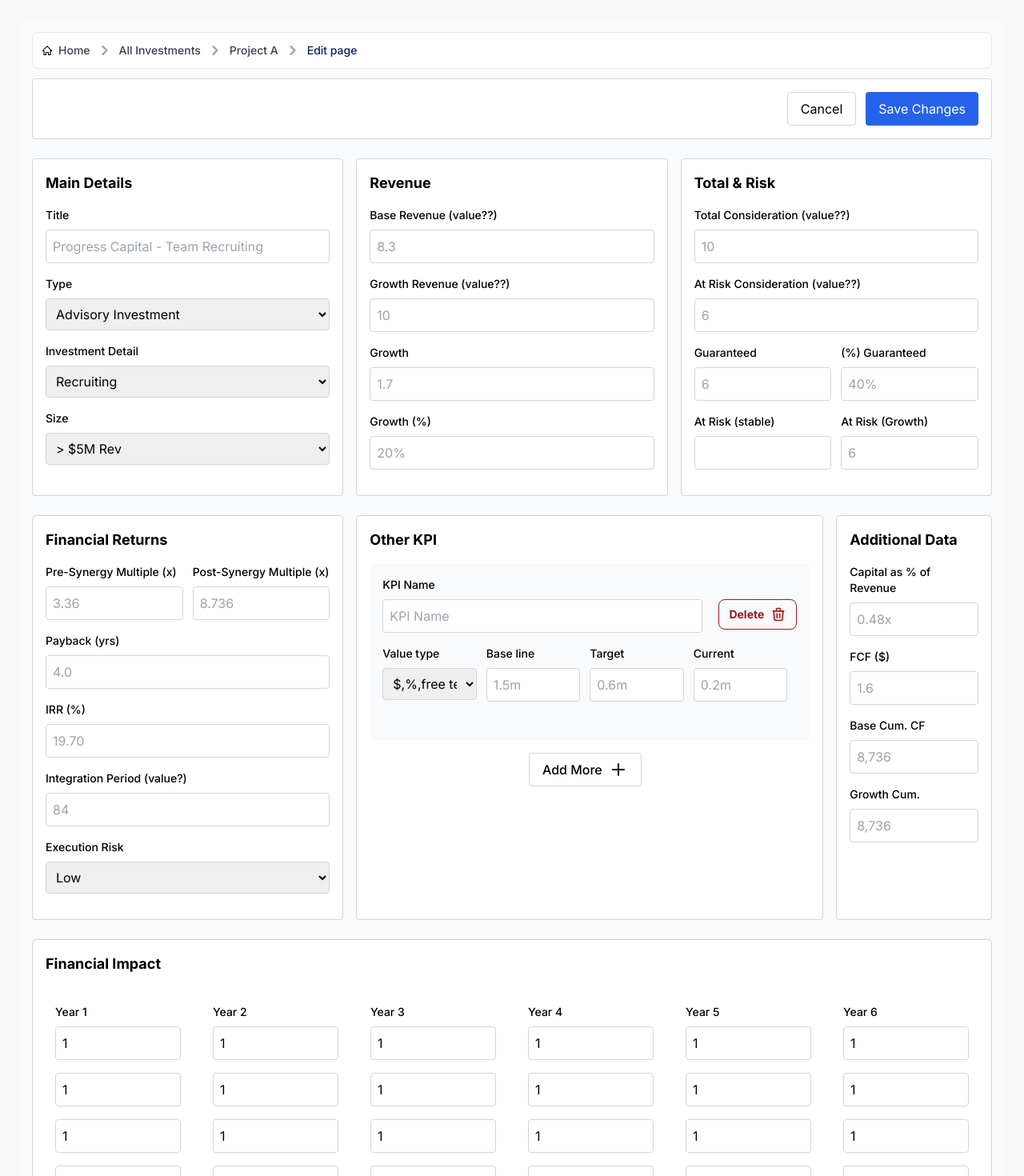
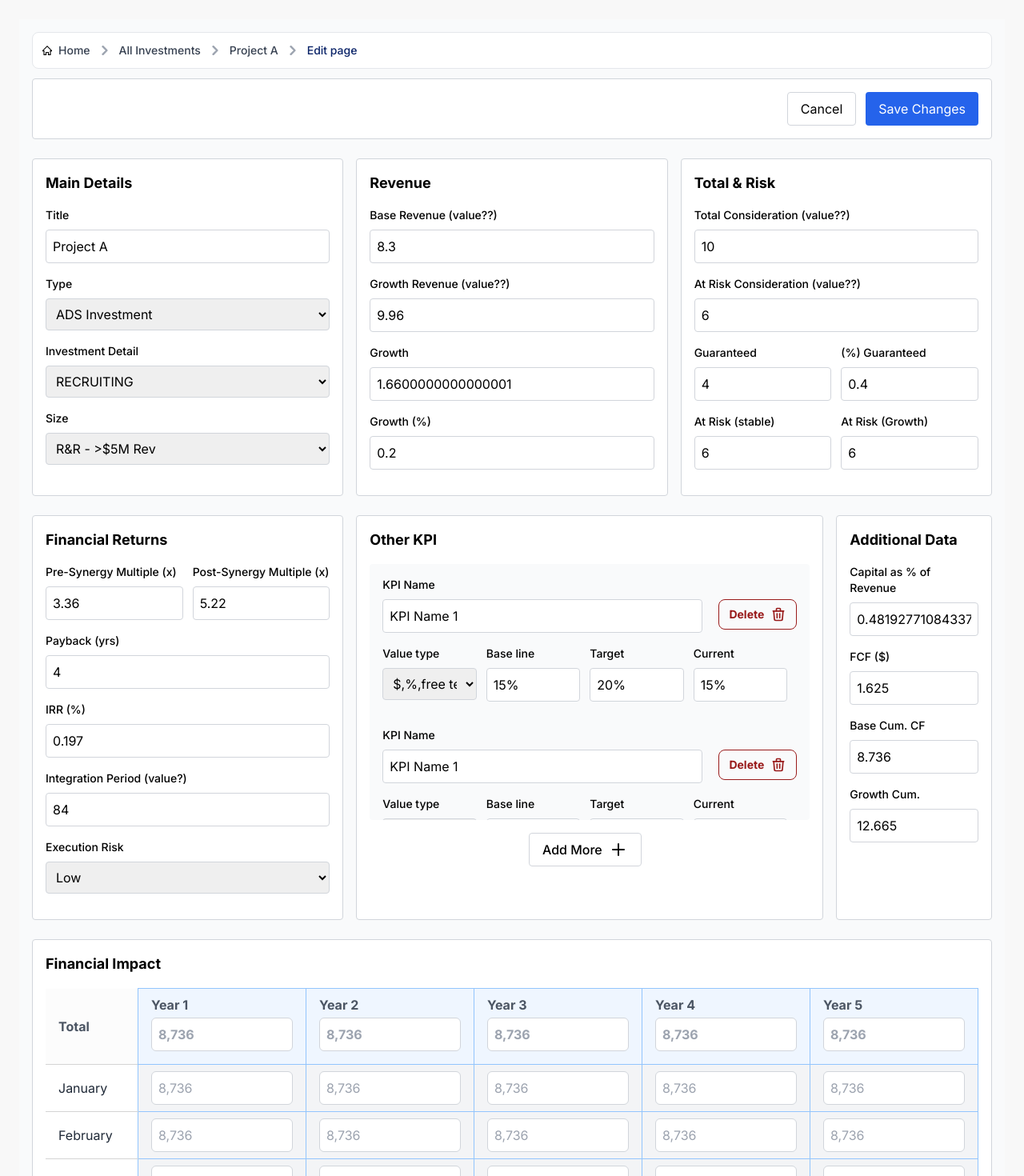
Before and after one commit to dtiadesse/investment, a Nuxt app: page /investment/edit/1 in a window 1280 px wide. Shown: the top 1470 px of the page at 80% size. Built offline with nearby package versions, Linux system fonts and the light colour scheme; data requests are answered from the project's data file.

Commit message:
design edit form page and chart js implemented

```diff
--- a/pages/investment/edit/[id].vue
+++ b/pages/investment/edit/[id].vue
@@ -5,11 +5,12 @@
       <Breadcrumb :breadCrumbItems="breadCrumbItems">
       </Breadcrumb>
     </section>
+
+    <form @submit.prevent="handleSubmit">
     <!-- Header -->
     <section class="flex p-4 border border-gray-300 rounded bg-white justify-end">
-      <button
-        class="bg-white border border-gray-300 mr-3 text-black px-4 py-2 rounded hover:bg-white-700">Cancel</button>
-      <button class="bg-blue-600 text-white px-4 py-2 rounded hover:bg-blue-700">Save Changes</button>
+      <button type="button" class="bg-white border border-gray-300 mr-3 text-black px-4 py-2 rounded hover:bg-white-700">Cancel</button>
+      <button type="submit" class="bg-blue-600 text-white px-4 py-2 rounded hover:bg-blue-700">Save Changes</button>
     </section>
 
     <!-- Main Grid -->
@@ -17,77 +18,80 @@
       <!-- Main Details -->
       <section class="p-4 border border-gray-300 rounded bg-white">
         <h2 class="text-lg font-bold mb-4">Main Details</h2>
-        <form>
           <label class="block text-sm font-medium mb-2">Title</label>
-          <input type="text" class="w-full p-2 border border-gray-300 rounded mb-4"
+          <input type="text" v-model="form.Title" class="w-full p-2 border border-gray-300 rounded mb-4"
             placeholder="Progress Capital - Team Recruiting" />
 
           <label class="block text-sm font-medium mb-2">Type</label>
-          <select class="w-full p-2 border border-gray-300 rounded mb-4">
-            <option>Advisory Investment</option>
+          <select v-model="form.InvestmentType" class="w-full p-2 border border-gray-300 rounded mb-4">
+            <option disabled value="">Select an type</option>
+            <option v-for="(value, index) in investmentType" :key="index" :value="value">
+              {{ value }}
+            </option>
           </select>
 
           <label class="block text-sm font-medium mb-2">Investment Detail</label>
-          <select class="w-full p-2 border border-gray-300 rounded mb-4">
-            <option>Recruiting</option>
+          <select v-model="form.InvestmentDetails" class="w-full p-2 border border-gray-300 rounded mb-4">
+            <option disabled value="">Select an Investment Details</option>
+            <option v-for="(value, index) in investmentDetails" :key="index" :value="value">
+              {{ value }}
+            </option>
           </select>
 
           <label class="block text-sm font-medium mb-2">Size</label>
-          <select class="w-full p-2 border border-gray-300 rounded">
-            <option> > $5M Rev</option>
+          <select v-model="form.Size" class="w-full p-2 border border-gray-300 rounded">
+            <option disabled value="">Select an size</option>
+            <option v-for="(value, index) in size" :key="index" :value="value">
+              {{ value }}
+            </option>
           </select>
-        </form>
       </section>
 
       <!-- Revenue -->
       <section class="p-4 border border-gray-300 rounded bg-white">
         <h2 class="text-lg font-bold mb-4">Revenue</h2>
-        <form>
           <label class="block text-sm font-medium mb-2">Base Revenue (value??)</label>
-          <input type="text" class="w-full p-2 border border-gray-300 rounded mb-4" placeholder="8.3" />
+          <input v-model="form.BaseRevenue" type="text" class="w-full p-2 border border-gray-300 rounded mb-4" placeholder="8.3" />
 
           <label class="block text-sm font-medium mb-2">Growth Revenue (value??)</label>
-          <input type="text" class="w-full p-2 border border-gray-300 rounded mb-4" placeholder="10" />
+          <input v-model="form.GrowthRevenue" type="text" class="w-full p-2 border border-gray-300 rounded mb-4" placeholder="10" />
 
           <label class="block text-sm font-medium mb-2">Growth</label>
-          <input type="text" class="w-full p-2 border border-gray-300 rounded mb-4" placeholder="1.7" />
+          <input v-model="form.Growth" type="text" class="w-full p-2 border border-gray-300 rounded mb-4" placeholder="1.7" />
 
           <label class="block text-sm font-medium mb-2">Growth (%)</label>
-          <input type="text" class="w-full p-2 border border-gray-300 rounded mb-4" placeholder="20%" />
-        </form>
+          <input v-model="form.GrowthPercentage" type="text" class="w-full p-2 border border-gray-300 rounded mb-4" placeholder="20%" />
       </section>
 
       <!-- Total & Risk -->
       <section class="p-4 border border-gray-300 rounded bg-white">
         <h2 class="text-lg font-bold mb-4">Total & Risk</h2>
-        <form>
           <label class="block text-sm font-medium mb-2">Total Consideration (value??)</label>
-          <input type="text" class="w-full p-2 border border-gray-300 rounded mb-4" placeholder="10" />
+          <input v-model="form.TotalConsideration" type="text" class="w-full p-2 border border-gray-300 rounded mb-4" placeholder="10" />
 
           <label class="block text-sm font-medium mb-2">At Risk Consideration (value??)</label>
-          <input type="text" class="w-full p-2 border border-gray-300 rounded mb-4" placeholder="6" />
+          <input v-model="form.AtRiskGrowthAmount" type="text" class="w-full p-2 border border-gray-300 rounded mb-4" placeholder="6" />
 
           <div class="flex">
             <div class="mr-3">
               <label class="block text-sm font-medium mb-2">Guaranteed</label>
-              <input type="text" class="w-full p-2 border border-gray-300 rounded mb-4" placeholder="6" />
+              <input v-model="form.GuaranteedAmount" type="text" class="w-full p-2 border border-gray-300 rounded mb-4" placeholder="6" />
             </div>
             <div>
               <label class="block text-sm font-medium mb-2">(%) Guaranteed</label>
-              <input type="text" class="w-full p-2 border border-gray-300 rounded mb-4" placeholder="40%" />
+              <input v-model="form.PercentageGuaranteed" type="text" class="w-full p-2 border border-gray-300 rounded mb-4" placeholder="40%" />
             </div>
           </div>
           <div class="flex">
             <div class="mr-3">
               <label class="block text-sm font-medium mb-2">At Risk (stable)</label>
-              <input type="text" class="w-full p-2 border border-gray-300 rounded mb-4" placeholder="" />
+              <input v-model="form.AtRiskAmount" type="text" class="w-full p-2 border border-gray-300 rounded mb-4" placeholder="" />
             </div>
             <div>
               <label class="block text-sm font-medium mb-2">At Risk (Growth)</label>
-              <input type="text" class="w-full p-2 border border-gray-300 rounded mb-4" placeholder="6" />
+              <input v-model="form.AtRiskGrowthAmount" type="text" class="w-full p-2 border border-gray-300 rounded mb-4" placeholder="6" />
             </div>
           </div>
-        </form>
       </section>
     </div>
 
@@ -95,43 +99,44 @@
       <!-- Financial Returns -->
       <section class="p-4 border border-gray-300 rounded bg-white">
         <h2 class="text-lg font-bold mb-4">Financial Returns</h2>
-        <form>
           <div class="flex">
             <div class="mr-3">
               <label class="block text-sm font-medium mb-2">Pre-Synergy Multiple (x)</label>
-              <input type="text" class="w-full p-2 border border-gray-300 rounded mb-4" placeholder="3.36" />
+              <input type="text"  v-model="form.PreSynergyMultiple" class="w-full p-2 border border-gray-300 rounded mb-4" placeholder="3.36" />
             </div>
             <div>
               <label class="block text-sm font-medium mb-2">Post-Synergy Multiple (x)</label>
-              <input type="text" class="w-full p-2 border border-gray-300 rounded mb-4" placeholder="8.736" />
+              <input type="text" v-model="form.PostSynergyMultiple" class="w-full p-2 border border-gray-300 rounded mb-4" placeholder="8.736" />
             </div>
           </div>
 
           <label class="block text-sm font-medium mb-2">Payback (yrs)</label>
-          <input type="text" class="w-full p-2 border border-gray-300 rounded mb-4" placeholder="4.0" />
+          <input type="text" v-model="form.Payback" class="w-full p-2 border border-gray-300 rounded mb-4" placeholder="4.0" />
 
           <label class="block text-sm font-medium mb-2">IRR (%)</label>
-          <input type="text" class="w-full p-2 border border-gray-300 rounded mb-4" placeholder="19.70" />
+          <input type="text" v-model="form.InternalRateofReturn" class="w-full p-2 border border-gray-300 rounded mb-4" placeholder="19.70" />
 
           <label class="block text-sm font-medium mb-2">Integration Period (value?)</label>
-          <input type="text" class="w-full p-2 border border-gray-300 rounded mb-4" placeholder="84" />
+          <input type="text" v-model="form.IntegrationPeriod" class="w-full p-2 border border-gray-300 rounded mb-4" placeholder="84" />
 
           <label class="block text-sm font-medium mb-2">Execution Risk</label>
-          <select class="w-full p-2 border border-gray-300 rounded mb-4">
-            <option>Low</option>
+          <select v-model="form.ExecutionRisk" class="w-full p-2 border border-gray-300 rounded mb-4">
+            <option disabled value="">Select an Execution Risk</option>
+            <option v-for="(option, index) in executionRisk" :key="index" :value="option">
+              {{ option }}
+            </option>
           </select>
-        </form>
       </section>
 
       <!-- Other KPI -->
       <section class="p-4 border border-gray-300 rounded bg-white">
         <h2 class="text-lg font-bold mb-4">Other KPI</h2>
-        <div class="max-h-80 overflow-y-auto bg-gray-50 rounded p-4 mb-4" v-if="inputs.length > 0">
-          <div v-for="(input, index) in inputs" :key="index" class="mb-4">
+        <div class="max-h-80 overflow-y-auto bg-gray-50 rounded p-4 mb-4" v-if="OtherKpis.length > 0">
+          <div v-for="(kpis, index) in form.OtherKpis" :key="index" class="mb-4">
             <div class="flex">
               <div class="mr-3 w-full">
                 <label class="block text-sm font-medium mb-2">KPI Name</label>
-                <input type="text" class="w-full p-2 border border-gray-300 rounded mb-4" placeholder="KPI Name" />
+                <input type="text" v-model="form.OtherKpis[index].Title" class="w-full p-2 border border-gray-300 rounded mb-4" placeholder="KPI Name" />
               </div>
               <div class="mt-7">
                 <button @click="removeInput(index)"
@@ -158,15 +163,15 @@
               </div>
               <div class="mr-3 w-full">
                 <label class="block text-sm font-medium mb-2">Base line</label>
-                <input type="text" class="w-full p-2 border border-gray-300 rounded mb-4" placeholder="1.5m" />
+                <input type="text" v-model="form.OtherKpis[index].Baseline" class="w-full p-2 border border-gray-300 rounded mb-4" placeholder="1.5m" />
               </div>
               <div class="mr-3 w-full">
                 <label class="block text-sm font-medium mb-2">Target</label>
-                <input type="text" class="w-full p-2 border border-gray-300 rounded mb-4" placeholder="0.6m" />
+                <input type="text" v-model="form.OtherKpis[index].Target" class="w-full p-2 border border-gray-300 rounded mb-4" placeholder="0.6m" />
               </div>
               <div class="mr-3 w-full">
                 <label class="block text-sm font-medium mb-2">Current</label>
-                <input type="text" class="w-full p-2 border border-gray-300 rounded mb-4" placeholder="0.2m" />
+                <input type="text" v-model="form.OtherKpis[index].Current" class="w-full p-2 border border-gray-300 rounded mb-4" placeholder="0.2m" />
               </div>
             </div>
           </div>
@@ -188,40 +193,53 @@
       <!-- Additional Data -->
       <section class="p-4 border border-gray-300 rounded bg-white">
         <h2 class="text-lg font-bold mb-4">Additional Data</h2>
-        <form>
           <label class="block text-sm font-medium mb-2">Capital as % of Revenue</label>
-          <input type="text" class="w-full p-2 border border-gray-300 rounded mb-4" placeholder="0.48x" />
+          <input type="text" v-model="form.CapitalAsPercentageOfRevenue" class="w-full p-2 border border-gray-300 rounded mb-4" placeholder="0.48x" />
 
           <label class="block text-sm font-medium mb-2">FCF ($)</label>
-          <input type="text" class="w-full p-2 border border-gray-300 rounded mb-4" placeholder="1.6" />
+          <input type="text" v-model="form.FreeCashFlow" class="w-full p-2 border border-gray-300 rounded mb-4" placeholder="1.6" />
 
           <label class="block text-sm font-medium mb-2">Base Cum. CF</label>
-          <input type="text" class="w-full p-2 border border-gray-300 rounded mb-4" placeholder="8,736" />
+          <input type="text" v-model="form.BaseCumulativeCashFlow" class="w-full p-2 border border-gray-300 rounded mb-4" placeholder="8,736" />
 
           <label class="block text-sm font-medium mb-2">Growth Cum.</label>
-          <input type="text" class="w-full p-2 border border-gray-300 rounded mb-4" placeholder="8,736" />
-        </form>
+          <input type="text" v-model="form.GrowthCumulativeCashFlow" class="w-full p-2 border border-gray-300 rounded mb-4" placeholder="8,736" />
       </section>
     </div>
 
     <!-- Financial Impact -->
     <section class="mt-6 p-4 border border-gray-300 rounded bg-white">
       <h2 class="text-lg font-bold mb-4">Financial Impact</h2>
-      <div class="grid grid-rows-1 grid-flow-col gap-4 mt-6">
-        <div class="p-3" v-for="(year, index) in years">
-          <div class="mb-4" v-for="(month, index) in months" :key="index">
-            <label class="block text-sm font-medium mb-2" v-if="month == 'Total'">Year {{ year }}</label>
-            <input value="1" type="text" class="w-full p-2 border border-gray-300 rounded" />
-          </div>
-        </div>
-      </div>
+      <div class="overflow-x-auto">
+      <table class="table-auto w-full border-collapse">
+        <thead>
+          <tr>
+            <th class="px-4 py-2 text-gray-600 text-left">Total</th>
+            <th v-for="(year, index) in years" class="border text-left border-blue-300 bg-blue-50 px-4 py-2 text-gray-600">
+              <p class="mb-1">Year {{year}}</p>
+              <input type="text" placeholder="8,736" class="mb-2 w-full border border-gray-300 rounded-md p-2">
+            </th>
+          </tr>
+        </thead>
+        <tbody>
+          <tr v-for="(month, index) in months">
+            <td class="px-4 py-2 text-gray-800">{{month}}</td>
+            <td class="border bg-gray-100 border-blue-300 px-4 py-2"><input type="text" placeholder="8,736" class="w-full border border-gray-300 rounded-md p-2"></td>
+            <td class="border bg-gray-100 border-blue-300 px-4 py-2"><input type="text" placeholder="8,736" class="w-full border border-gray-300 rounded-md p-2"></td>
+            <td class="border bg-gray-100 border-blue-300 px-4 py-2"><input type="text" placeholder="8,736" class="w-full border border-gray-300 rounded-md p-2"></td>
+            <td class="border bg-gray-100 border-blue-300 px-4 py-2"><input type="text" placeholder="8,736" class="w-full border border-gray-300 rounded-md p-2"></td>
+            <td class="border bg-gray-100 border-blue-300 px-4 py-2"><input type="text" placeholder="8,736" class="w-full border border-gray-300 rounded-md p-2"></td>
+          </tr>
+        </tbody>
+      </table>
+    </div>
     </section>
 
     <section class="flex p-4 border border-gray-300 rounded bg-white justify-end mt-6">
-      <button
-        class="bg-white border border-gray-300 mr-3 text-black px-4 py-2 rounded hover:bg-white-700">Cancel</button>
-      <button class="bg-blue-600 text-white px-4 py-2 rounded hover:bg-blue-700">Save Changes</button>
+      <button type="button" class="bg-white border border-gray-300 mr-3 text-black px-4 py-2 rounded hover:bg-white-700">Cancel</button>
+      <button type="submit" class="bg-blue-600 text-white px-4 py-2 rounded hover:bg-blue-700">Save Changes</button>
     </section>
+  </form>
   </div>
 
 </template>
@@ -233,12 +251,49 @@ definePageMeta({
 export default {
   data() {
     return {
-      inputs: [
-        { KPIName: "" }, // Initial input field
+    form: {
+          id:"",
+          Title: "",
+          InvestmentType: "",
+          InvestmentDetails:"",
+          Size:"",
+          BaseRevenue:"",
+          GrowthRevenue:"",
+          Growth:"",
+          GrowthPercentage:"",
+          TotalConsideration:"",
+          atRiskConsideration:"",
+          GuaranteedAmount:"",
+          PercentageGuaranteed:"",
+          AtRiskAmount:"",
+          AtRiskGrowthAmount:"",
+          ThreeYearRevenueGrowthValue:"",
+          ThreeYearRevenueGrowthPercentage:"",
+          threeYearEbitdaGrowth:"",
+          guaranteedOther:"",
+          CapitalAsPercentageOfEBITDA:"",
+          threeYearRevenueGrowth:"",
+          CapitalAsPercentageOfRevenue:"",
+          FreeCashFlow:"",
+          BaseCumulativeCashFlow:"",
+          GrowthCumulativeCashFlow:"",
+          PreSynergyMultiple:"",
+          PostSynergyMultiple:"",
+          Payback:"",
+          InternalRateofReturn:"",
+          IntegrationPeriod:"",
+          ExecutionRisk:"",
+          OtherKpis: []
+      },
+      investmentType: ["ADS Investment","SS Investment"],
+      investmentDetails: ["RECRUITING", "M&A-SERVICES", "M&A-ADVISORY", "M&A-Services","Platform Investments"],
+      size: ["M&A - > $15M","M&A - < $15M", "Platform - > $3M", "Platform - $1M - $3M", "R&R - < $1M rev","R&R - $1M - $5M rev","R&R - >$5M Rev"],
+      executionRisk:["Low", "MEDIUM", "High"],
+      OtherKpis: [
+        { Title: "" ,Baseline:"",Target:"",Current:""}, // Initial input field
       ],
-      years: [1, 2, 3, 4, 5, 6],
+      years: [1, 2, 3, 4, 5],
       months: [
-        "Total",
         "January",
         "February",
         "March",
@@ -270,11 +325,11 @@ export default {
 
     };
   },
-   watch: {
+  watch: {
     tableData: {
       immediate: true,
-      handler() {
-        this.loading = false;
+      handler(newValue) {
+        this.form = { ...newValue };
       },
     },
   },
@@ -293,7 +348,7 @@ export default {
 
 
         const data = await response.json();
-        this.tableData = data[0];
+        this.form = this.tableData = data[0];
         this.labels = this.tableData.ChartFinancialImpactDataLabel
         this.data = [this.tableData.ChartFinancialImpactDataValue1, this.tableData.ChartFinancialImpactDataValue2];
         this.breadCrumbItems = [
@@ -321,16 +376,17 @@ export default {
     },
 
     addInput() {
-      this.inputs.push({ KPIName: "" }); // Add a new input
+      this.OtherKpis.push({ Title: "" ,Baseline:"",Target:"",Current:""}); // Add a new input
     },
     removeInput(index) {
-      this.inputs.splice(index, 1); // Remove an input by index
+      this.OtherKpis.splice(index, 1); // Remove an input by index
     },
-
+    handleSubmit() {
+      console.log("Form submitted:", this.form);
+    },
   },
   mounted() {
-   const { id } = useRoute().params
-    console.log(id);
+    this.fetchInvestmentsDetails();
   },
 };
 
```
Also changed, not shown: components/BarEBITDAChart.vue (+24 -18 lines), components/BarRevenueChart.vue (+23 -18 lines), pages/investment/[id].vue (+8 -6 lines).
